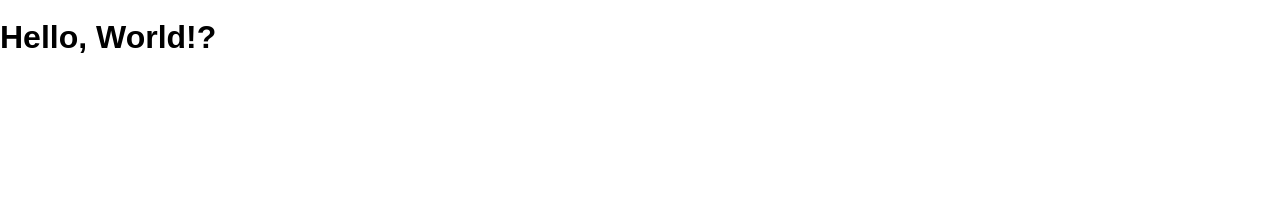
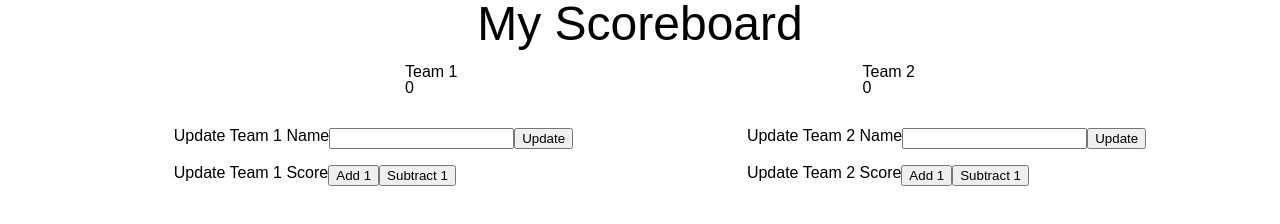
Before and after one commit to chris-packett/score-board-cp, a website: page public/index.html in a window 1280 px wide. Drawn offline with Linux system fonts and the light colour scheme.

Commit message:
Finished up HTML skeleton. Adding CSS next.

```diff
--- a/package.json
+++ b/package.json
@@ -1,7 +1,7 @@
 {
   "private": true,
   "scripts": {
-    "deploy": "surge ./public --domain score-board-cp.chris.surge.sh",
+    "deploy": "surge ./public --domain scoreboard.chris-sdg.surge.sh",
     "start": "browser-sync start --server \"public\" --files \"public\""
   },
   "dependencies": {
--- a/public/index.html
+++ b/public/index.html
@@ -1,13 +1,60 @@
 <!DOCTYPE html>
 <html>
+
 <head lang="en">
   <meta charset="UTF-8">
   <meta name="viewport" content="width=device-width, initial-scale=1">
-    <title>Y</title>
+  <title>Scoreboard</title>
   <link rel="stylesheet" href="/screen.css">
 </head>
+
 <body>
-    <h1>Hello, World!</h1>
+
+  <nav class="top-nav">
+    <header id="header-font">My Scoreboard</header>
+  </nav>
+  <section class="scoreboard">
+    <section class="scoreboard-team-1">
+      <ul class="team-score-divider no-bullet-points">
+        <li id="team-1-name">Team 1</li>
+        <li id="team-1-score">0</li>
+      </ul>
+    </section>
+    <section class="scoreboard-team-2">
+      <ul class="team-score-divider no-bullet-points">
+        <li id="team-2-name">Team 2</li>
+        <li id="team-2-score">0</li>
+      </ul>
+    </section>
+  </section>
+  <section class="update-container">
+    <section class="update-team-1">
+      <ul class="update-team-name no-bullet-points">
+        <li>Update Team 1 Name</li>
+        <li><input type="text"></li>
+        <li><button>Update</button></li>
+      </ul>
+      <ul class="update-team-score no-bullet-points">
+        <li>Update Team 1 Score</li>
+        <li><button>Add 1</button></li>
+        <li><button>Subtract 1</button></li>
+      </ul>
+    </section>
+    <section class="update-team-2">
+      <ul class="update-team-name no-bullet-points">
+        <li>Update Team 2 Name</li>
+        <li><input type="text"></li>
+        <li><button>Update</button></li>
+      </ul>
+      <ul class="update-team-score no-bullet-points">
+        <li>Update Team 2 Score</li>
+        <li><button>Add 1</button></li>
+        <li><button>Subtract 1</button></li>
+      </ul>
+    </section>
+  </section>
+
   <script src="/main.js" charset="utf-8"></script>
 </body>
+
 </html>
--- a/public/screen.css
+++ b/public/screen.css
@@ -7,3 +7,33 @@ body {
   min-height: 100%;
   font: 16px / 1 sans-serif;
 }
+
+#header-font {
+  font-size: 3em;
+}
+
+.no-bullet-points {
+  list-style: none;
+}
+
+.top-nav {
+  text-align: center;
+}
+
+.scoreboard {
+  display: flex;
+  justify-content: space-evenly;
+}
+
+.update-container {
+  display: flex;
+  justify-content: space-evenly;
+}
+
+.update-team-name {
+  display: flex;
+}
+
+.update-team-score {
+  display: flex;
+}
```
Lines whose indentation alone changed are shown as unchanged.
